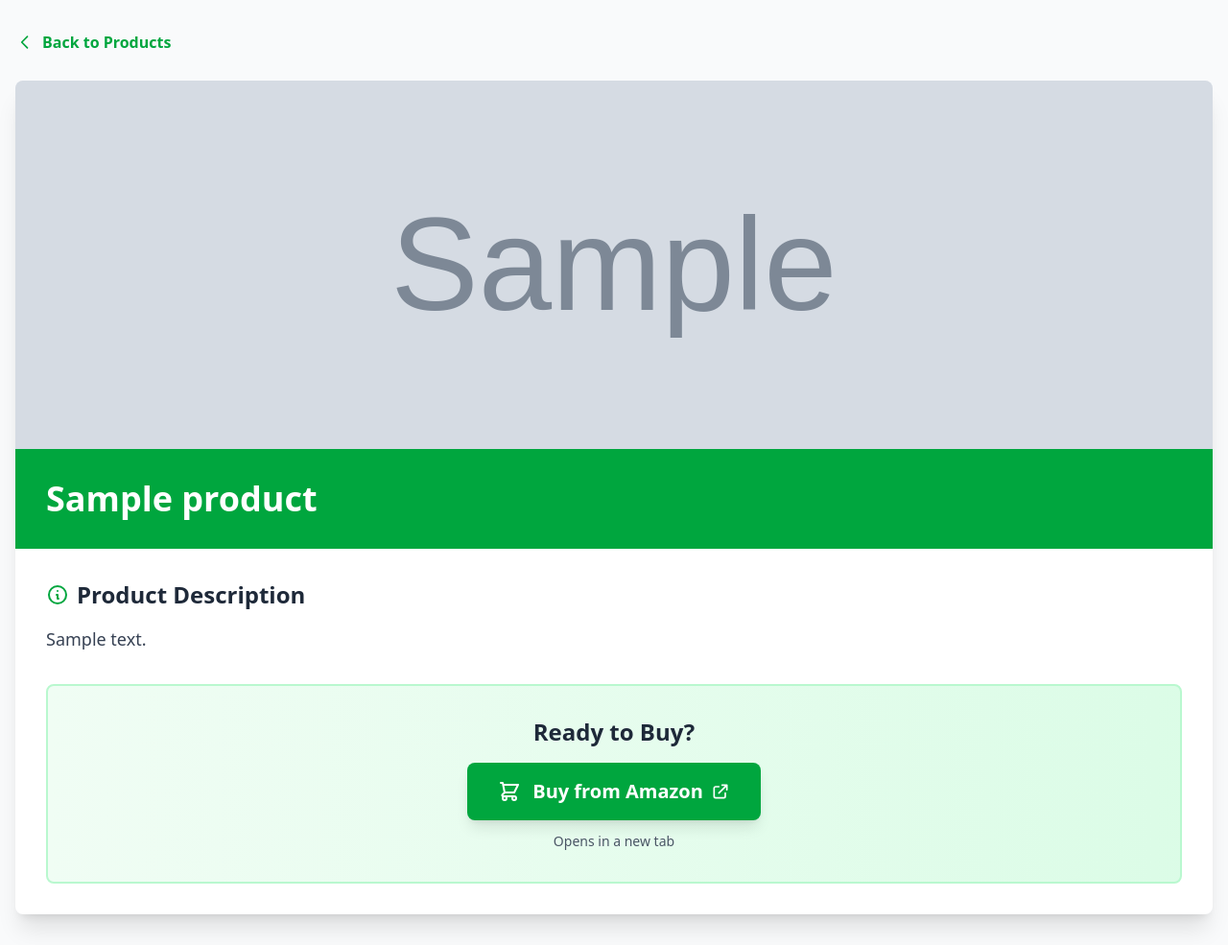
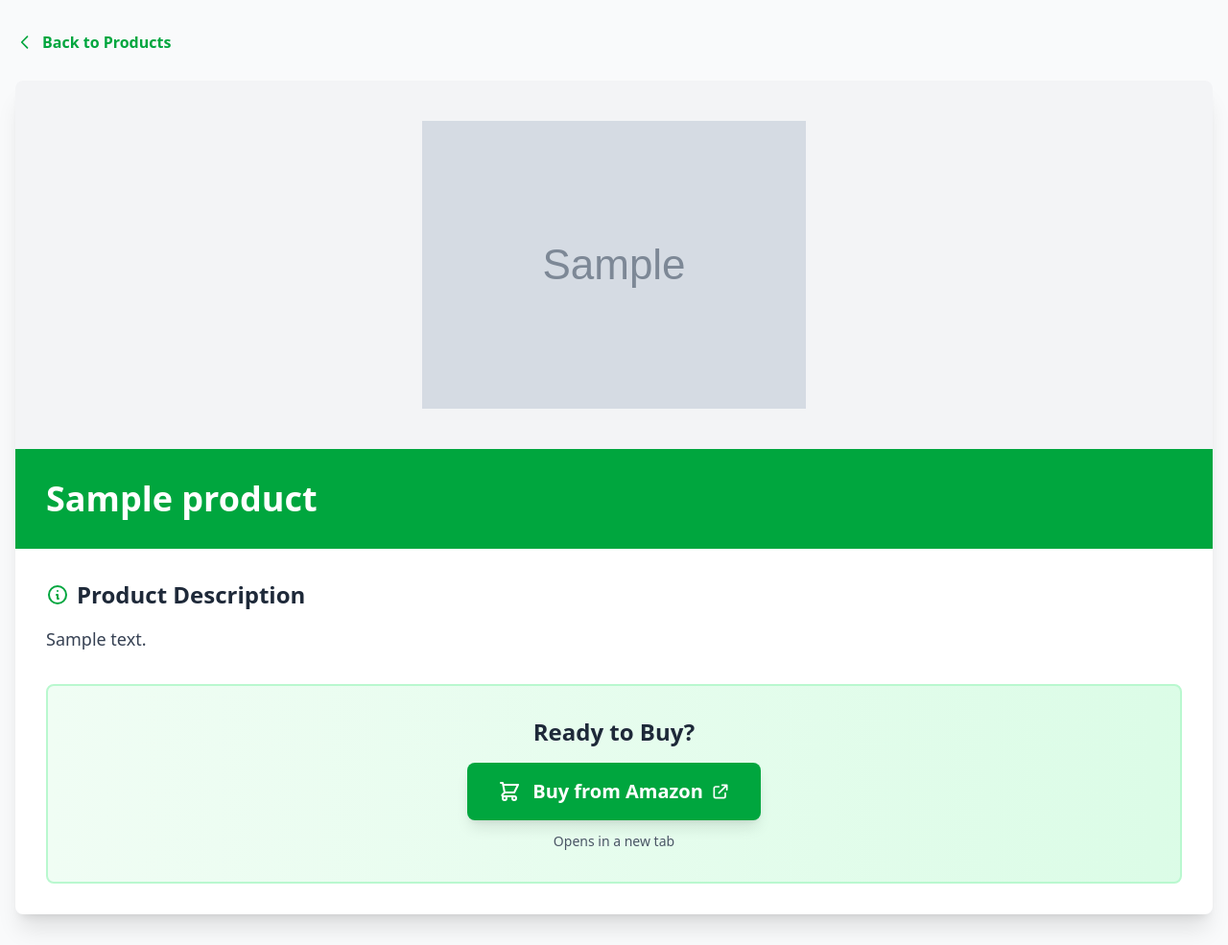
Before and after one commit to Spondycode/euro-camp, a Django app: template templates/products/detail.html in a window 1280 px wide. Shown: the part 88-1073 px from the top of the page at 96% size. Run offline with Django 5.2, Linux system fonts and the light colour scheme; the template is opened without the code that fills it: most values are stand-ins (such as "Sample title", 1, 10 or a date in 2020); grey boxes marked "Sample" are stand-in pictures; style sheets or scripts are compiled from the project's sources.

Commit message:
fix(products): show full image without cropping on detail page

```diff
--- a/templates/products/detail.html
+++ b/templates/products/detail.html
@@ -46,11 +46,11 @@
         <div class="bg-white rounded-lg shadow-xl overflow-hidden">
             {% if product.image_url %}
             <!-- Product Image - Clickable to Amazon -->
-            <div class="w-full h-96 overflow-hidden bg-gray-100">
-                <a href="{{ product.amazon_link }}" target="_blank" rel="noopener noreferrer" class="block w-full h-full">
+            <div class="w-full h-96 bg-gray-100 flex items-center justify-center">
+                <a href="{{ product.amazon_link }}" target="_blank" rel="noopener noreferrer" class="block max-w-full max-h-full">
                     <img src="{{ product.image_url }}?tr=w-1200,h-800,fo-auto,f-auto,q-80"
                          alt="{{ product.name }}"
-                         class="w-full h-full object-cover hover:opacity-90 transition-opacity duration-300">
+                         class="max-w-full max-h-96 object-contain hover:opacity-90 transition-opacity duration-300">
                 </a>
             </div>
             {% else %}
```
